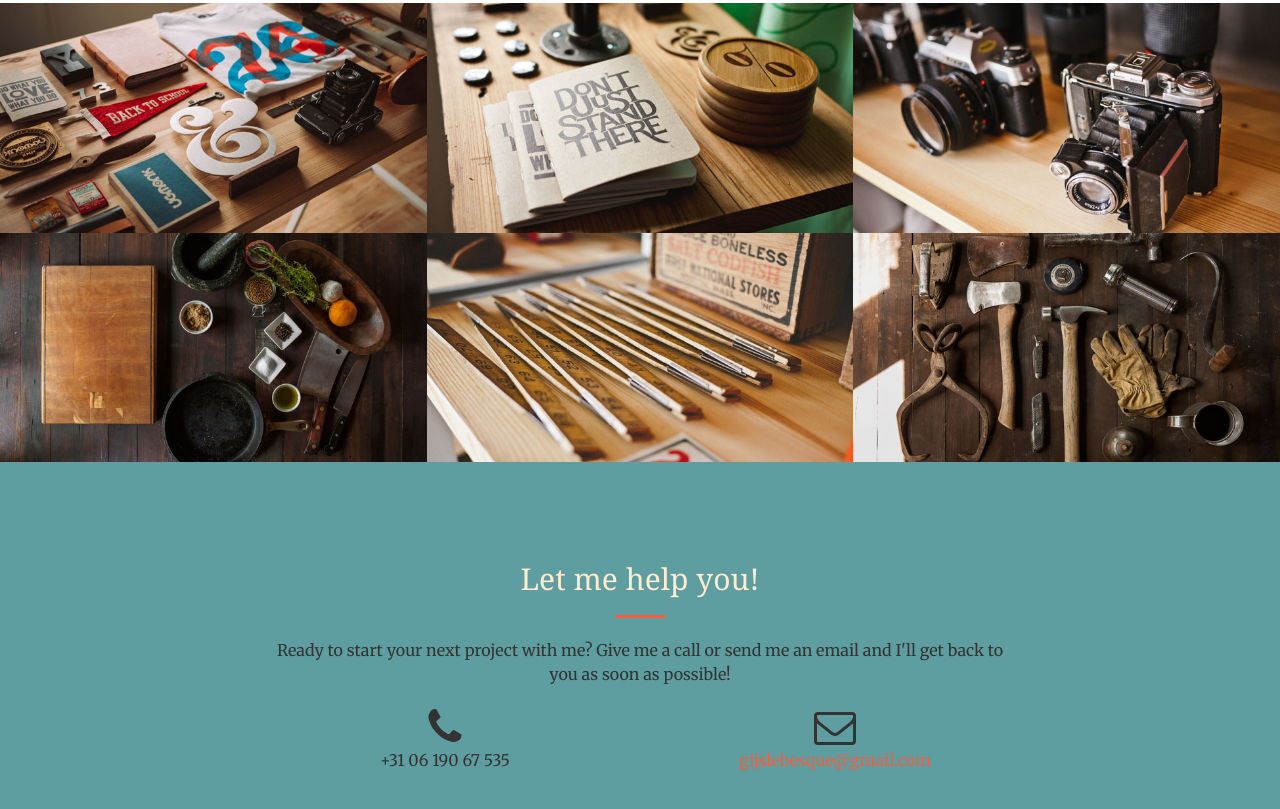
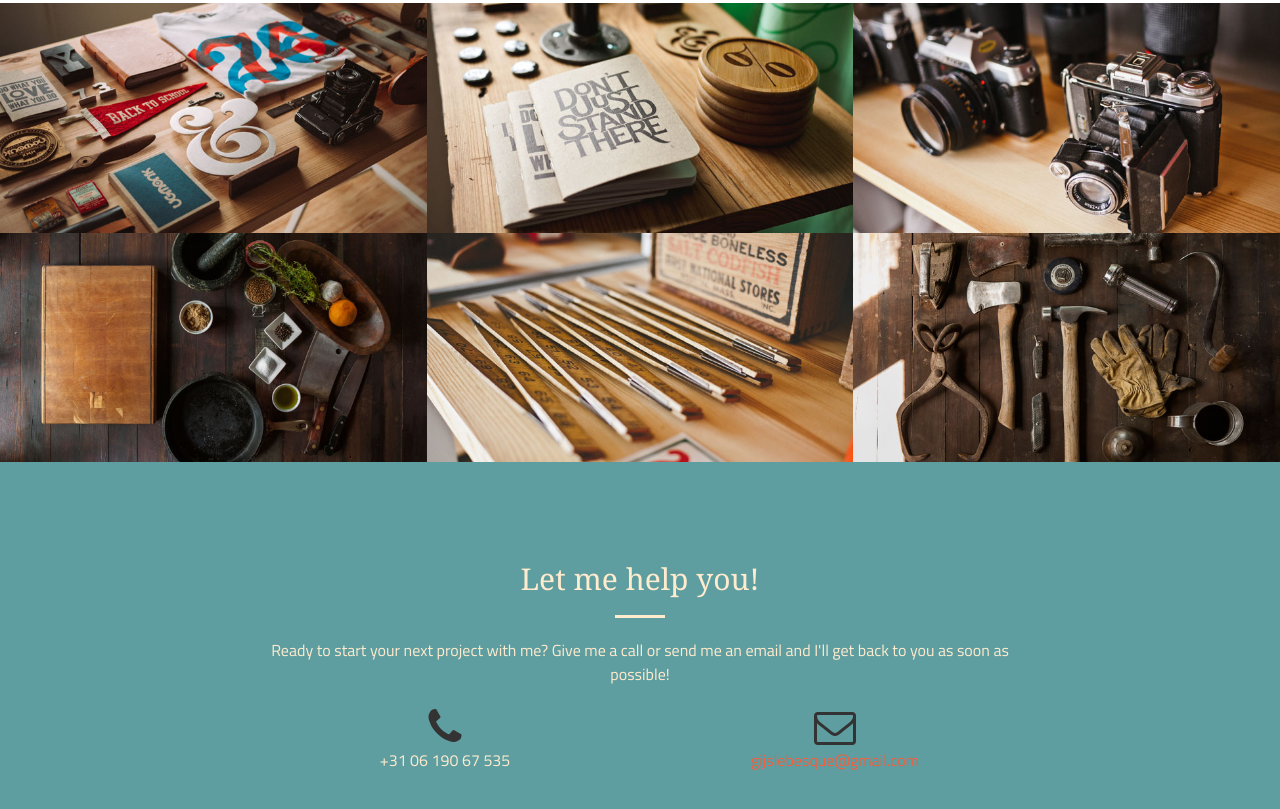
Before and after one commit to NYCDA-BSSA-SEPTEMBER-2016/Personal-website, a website: page index.html in a window 1280 px wide. Shown: the part 1851-2660 px from the top of the page. Drawn offline with nearby package versions, Linux system fonts and the light colour scheme.

Commit message:
added social media channels

```diff
--- a/css/style.css
+++ b/css/style.css
@@ -87,3 +87,22 @@ color: black;
   #contact {
   	background-color: #5F9EA0;
   }
+
+.primary4 {
+	border-color: blanchedalmond;
+}
+
+#contactp {
+	font-family: 'Titillium Web', sans-serif;
+	color: blanchedalmond;
+}
+
+#numberp {
+	font-family: 'Titillium Web', sans-serif;
+	color: blanchedalmond;
+}
+
+#emailp {
+	font-family: 'Titillium Web', sans-serif;
+	color: blanchedalmond;
+}
--- a/index.html
+++ b/index.html
@@ -117,22 +117,22 @@
             <div class="row2">
                 <div class="col-lg-3 col-md-6 text-center">
                     <div class="service-box">
-                    <i class="fa fa-4x fa-facebook-square text-primary sr-icons"></i>
+                   <a href="https://www.facebook.com/gijs.lebesque" target="_blank"> <i class="fa fa-4x fa-facebook-square text-primary sr-icons"></i>  </a>
                     </div>
                 </div>
                 <div class="col-lg-3 col-md-6 text-center">
                     <div class="service-box">
-                        <i class="fa fa-4x fa-github-square text-primary sr-icons"></i>
+                       <a href="https://github.com/gijslebesque" target="_blank"> <i class="fa fa-4x fa-github-square text-primary sr-icons"></i></a>
                     </div>
                 </div>
                 <div class="col-lg-3 col-md-6 text-center">
                     <div class="service-box">
-                        <i class="fa fa-4x fa-linkedin-square text-primary sr-icons"></i>
+                       <a href="https://www.linkedin.com/in/gijslebesque?trk=nav_responsive_tab_profile" target="_blank"> <i class="fa fa-4x fa-linkedin-square text-primary sr-icons"></i> </a>
                     </div>
                 </div>
                 <div class="col-lg-3 col-md-6 text-center">
                     <div class="service-box">
-                        <a href="https://twitter.com/LebesqueG"> <i class="fa fa-4x fa-twitter-square text-primary sr-icons"></i> </a>
+                        <a href="https://twitter.com/LebesqueG" target="_blank"> <i class="fa fa-4x fa-twitter-square text-primary sr-icons"></i> </a>
                     </div>
                 </div>
             </div>
@@ -250,16 +250,16 @@
             <div class="row">
                 <div class="col-lg-8 col-lg-offset-2 text-center">
                     <h2 class="section-heading">Let me help you!</h2>
-                    <hr class="primary">
-                    <p>Ready to start your next project with me? Give me a call or send me an email and I'll get back to you as soon as possible!</p>
+                    <hr class="primary4">
+                    <p id="contactp">Ready to start your next project with me? Give me a call or send me an email and I'll get back to you as soon as possible!</p>
                 </div>
                 <div class="col-lg-4 col-lg-offset-2 text-center">
                     <i class="fa fa-phone fa-3x sr-contact"></i>
-                    <p>+31 06 190 67 535</p>
+                    <p id="numberp">+31 06 190 67 535</p>
                 </div>
                 <div class="col-lg-4 text-center">
                     <i class="fa fa-envelope-o fa-3x sr-contact"></i>
-                    <p><a href="mailto:your-email@your-domain.com">gijslebesque@gmail.com</a></p>
+                    <p id="emailp"><a href="mailto:your-email@your-domain.com">gijslebesque@gmail.com</a></p>
                 </div>
             </div>
         </div>
```
